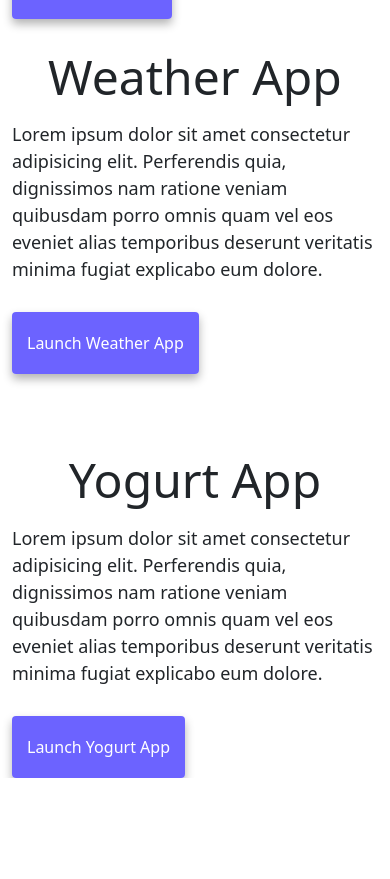
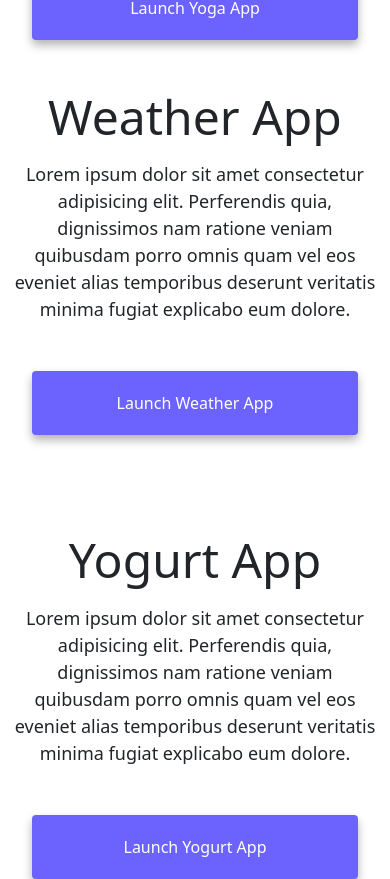
Before and after one commit to Mbayergirl/My-Multiple-pages-app, a plain HTML site: page index.html in a window 390 px wide. Shown: the part 1005-1884 px from the top of the page. Before the commit the page ends 1783 px from the top, so only its background shows below. Drawn offline with nearby package versions, Linux system fonts and the light colour scheme.

Commit message:
added a new class to the contact-link class

```diff
--- a/index.html
+++ b/index.html
@@ -89,7 +89,11 @@
             explicabo eum dolore.
           </p>
           <div class="mt-5">
-            <a href="#" class="contact-link" title="yoga app project">
+            <a
+              href="#"
+              class="contact-link project-link"
+              title="yoga app project"
+            >
               Launch Yoga App</a
             >
           </div>
@@ -105,7 +109,11 @@
             explicabo eum dolore.
           </p>
           <div class="mb-5 mt-5">
-            <a href="#" class="contact-link" title="weather app project">
+            <a
+              href="#"
+              class="contact-link project-link"
+              title="weather app project"
+            >
               Launch Weather App</a
             >
           </div>
@@ -135,7 +143,11 @@
             explicabo eum dolore.
           </p>
           <div class="mt-5">
-            <a href="#" class="contact-link" title="yoghurt app project">
+            <a
+              href="#"
+              class="contact-link project-link"
+              title="yoghurt app project"
+            >
               Launch Yogurt App</a
             >
           </div>
--- a/src/style.css
+++ b/src/style.css
@@ -32,6 +32,15 @@ body {
   h2 {
     font-size: 32px;
     text-align: center;
+  }
+  .text-start {
+    text-align: center !important;
+  }
+
+  .project-link {
+    display: block;
+    text-align: center;
+    margin: 0 20px;
   }
 }
 
@@ -96,6 +105,10 @@ p {
   color: white;
 }
 
+.contact-link:hover {
+  color: white;
+}
+
 .about-link {
   color: var(--primary-color);
 }
```
